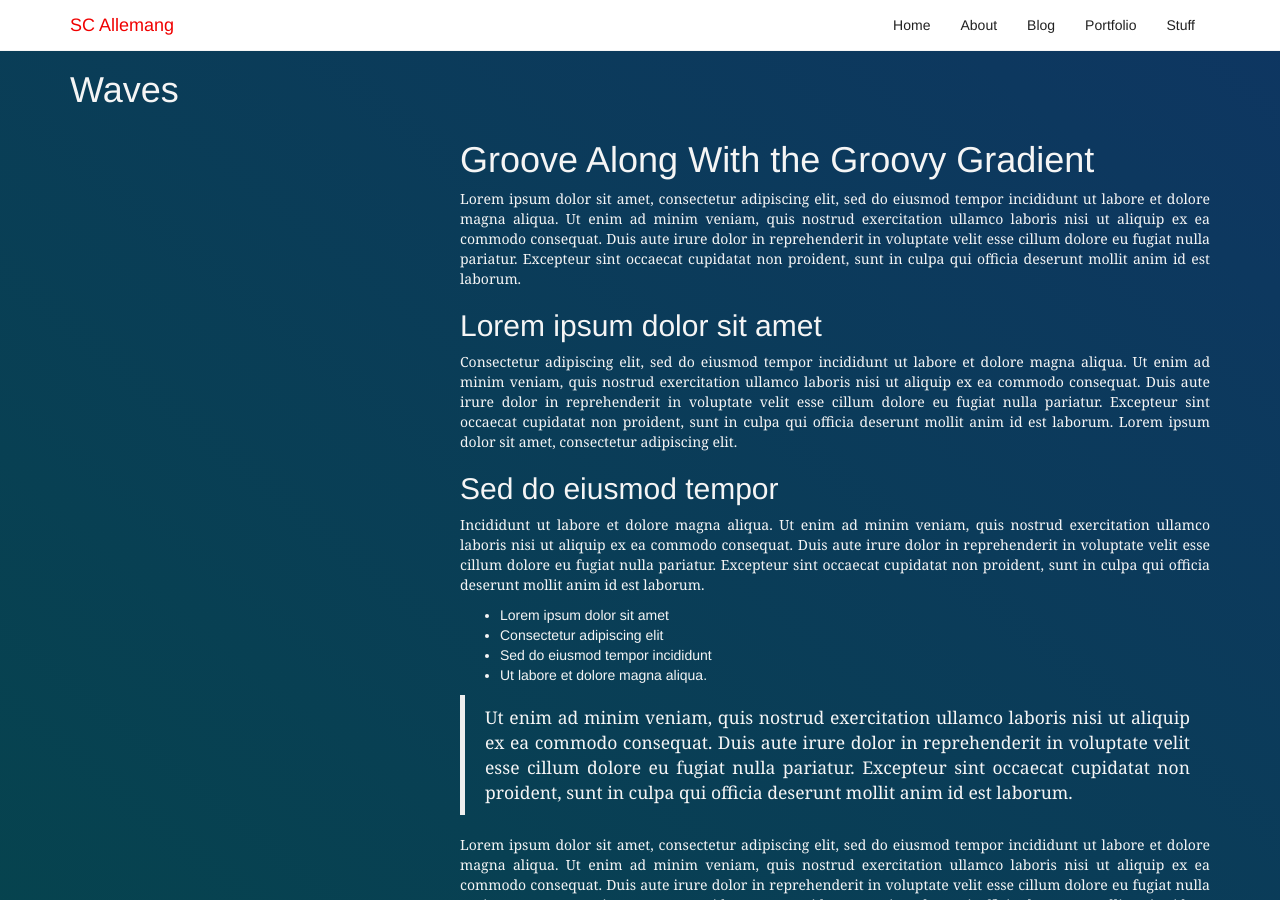
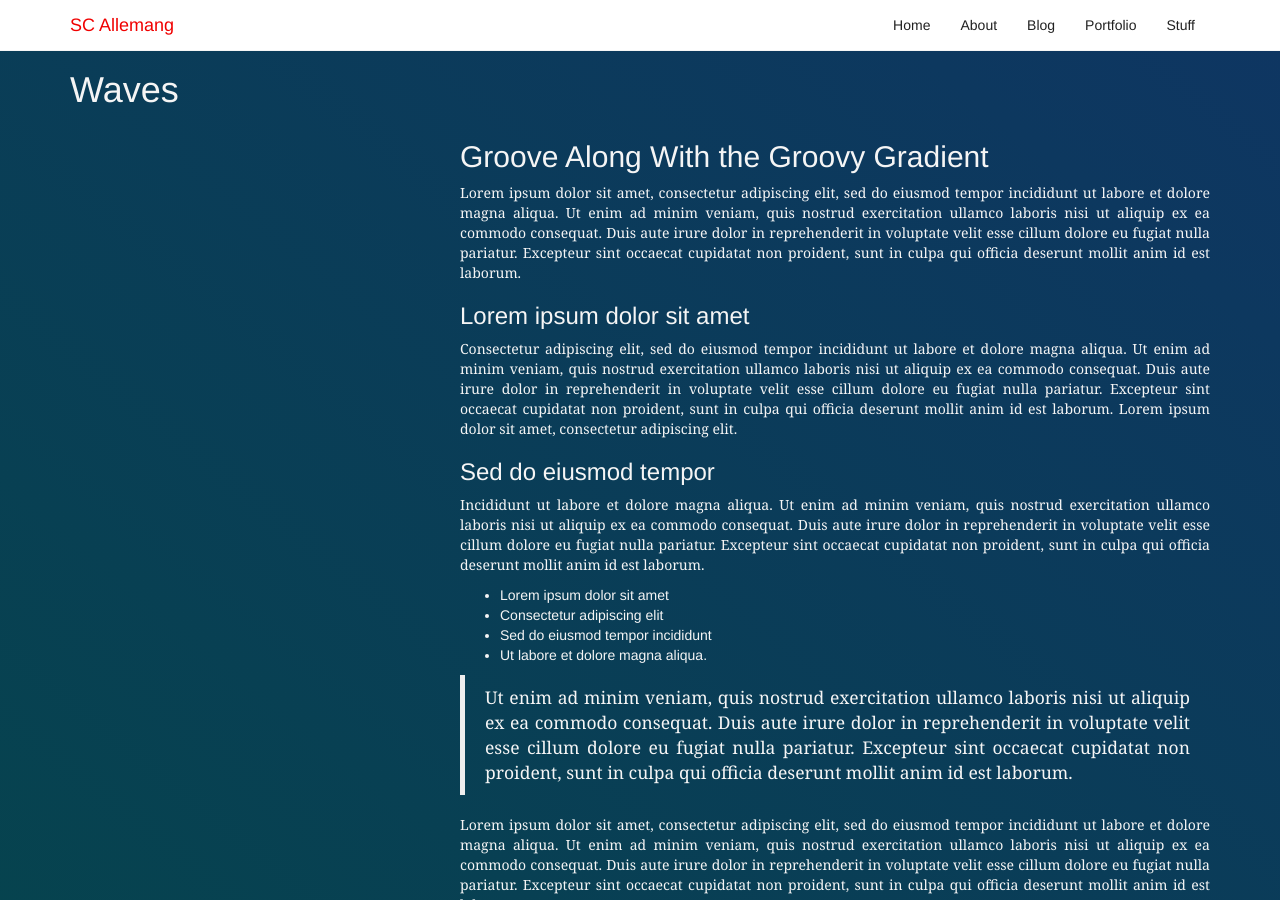
Before and after one commit to scallemang/-OLD_scallemang.github.io, a Jekyll site: the page built from waves.md, in a window 1280 px wide and 900 px high. Built offline with Jekyll 4.4.1, drawn with Linux system fonts in a browser that asks for light colours; nearby versions of some CDN libraries.

```diff
--- /dev/null
+++ b/CNAME
@@ -0,0 +1 @@
+www.scallemang.ca
--- a/_layouts/default.html
+++ b/_layouts/default.html
@@ -10,7 +10,7 @@
     <!-- Bootstrap core JavaScript
     ================================================== -->
     <!-- Placed at the end of the document so the pages load faster -->
-    <script src="https://ajax.googleapis.com/ajax/libs/jquery/1.11.1/jquery.min.js"></script>
+    <script src="//ajax.googleapis.com/ajax/libs/jquery/1.11.2/jquery.min.js"></script>
     <script src="/js/bootstrap.min.js"></script>
   </body>
 </html>
--- a/_layouts/home.html
+++ b/_layouts/home.html
@@ -18,5 +18,10 @@
       {% include footer.html %}
     </div>
 
+    <!-- Bootstrap core JavaScript
+    ================================================== -->
+    <!-- Placed at the end of the document so the pages load faster -->
+    <script src="//ajax.googleapis.com/ajax/libs/jquery/1.11.2/jquery.min.js"></script>
+    <script src="/js/bootstrap.min.js"></script>
   </body>
 </html>
--- a/waves.md
+++ b/waves.md
@@ -7,15 +7,15 @@ exclude: true
 class: gradient-bg
 ---
 
-# Groove Along With the Groovy Gradient
+## Groove Along With the Groovy Gradient
 
 Lorem ipsum dolor sit amet, consectetur adipiscing elit, sed do eiusmod tempor incididunt ut labore et dolore magna aliqua. Ut enim ad minim veniam, quis nostrud exercitation ullamco laboris nisi ut aliquip ex ea commodo consequat. Duis aute irure dolor in reprehenderit in voluptate velit esse cillum dolore eu fugiat nulla pariatur. Excepteur sint occaecat cupidatat non proident, sunt in culpa qui officia deserunt mollit anim id est laborum.
 
-## Lorem ipsum dolor sit amet
+### Lorem ipsum dolor sit amet
 
 Consectetur adipiscing elit, sed do eiusmod tempor incididunt ut labore et dolore magna aliqua. Ut enim ad minim veniam, quis nostrud exercitation ullamco laboris nisi ut aliquip ex ea commodo consequat. Duis aute irure dolor in reprehenderit in voluptate velit esse cillum dolore eu fugiat nulla pariatur. Excepteur sint occaecat cupidatat non proident, sunt in culpa qui officia deserunt mollit anim id est laborum. Lorem ipsum dolor sit amet, consectetur adipiscing elit.
 
-## Sed do eiusmod tempor
+### Sed do eiusmod tempor
 
 Incididunt ut labore et dolore magna aliqua. Ut enim ad minim veniam, quis nostrud exercitation ullamco laboris nisi ut aliquip ex ea commodo consequat. Duis aute irure dolor in reprehenderit in voluptate velit esse cillum dolore eu fugiat nulla pariatur. Excepteur sint occaecat cupidatat non proident, sunt in culpa qui officia deserunt mollit anim id est laborum.
 
@@ -28,7 +28,7 @@ Incididunt ut labore et dolore magna aliqua. Ut enim ad minim veniam, quis nostr
 
 Lorem ipsum dolor sit amet, consectetur adipiscing elit, sed do eiusmod tempor incididunt ut labore et dolore magna aliqua. Ut enim ad minim veniam, quis nostrud exercitation ullamco laboris nisi ut aliquip ex ea commodo consequat. Duis aute irure dolor in reprehenderit in voluptate velit esse cillum dolore eu fugiat nulla pariatur. Excepteur sint occaecat cupidatat non proident, sunt in culpa qui officia deserunt mollit anim id est laborum.
 
-### Lorem ipsum dolor sit amet
+#### Lorem ipsum dolor sit amet
 
 Consectetur adipiscing elit, sed do eiusmod tempor incididunt ut labore et dolore magna aliqua. Ut enim ad minim veniam, quis nostrud exercitation ullamco laboris nisi ut aliquip ex ea commodo consequat. Duis aute irure dolor in reprehenderit in voluptate velit esse cillum dolore eu fugiat nulla pariatur. Excepteur sint occaecat cupidatat non proident, sunt in culpa qui officia deserunt mollit anim id est laborum. Lorem ipsum dolor sit amet, consectetur adipiscing elit.
 
@@ -41,6 +41,6 @@ Incididunt ut labore et dolore magna aliqua. Ut enim ad minim veniam, quis nostr
 + Sed do eiusmod tempor incididunt
 + Ut labore et dolore magna aliqua.
 
-### Ut enim ad minim veniam
+#### Ut enim ad minim veniam
 
 `quis nostrud exercitation ullamco laboris nisi ut aliquip ex ea commodo consequat. Duis aute irure dolor in reprehenderit in voluptate velit esse cillum dolore eu fugiat nulla pariatur. Excepteur sint occaecat cupidatat non proident, sunt in culpa qui officia deserunt mollit anim id est laborum.`
```
